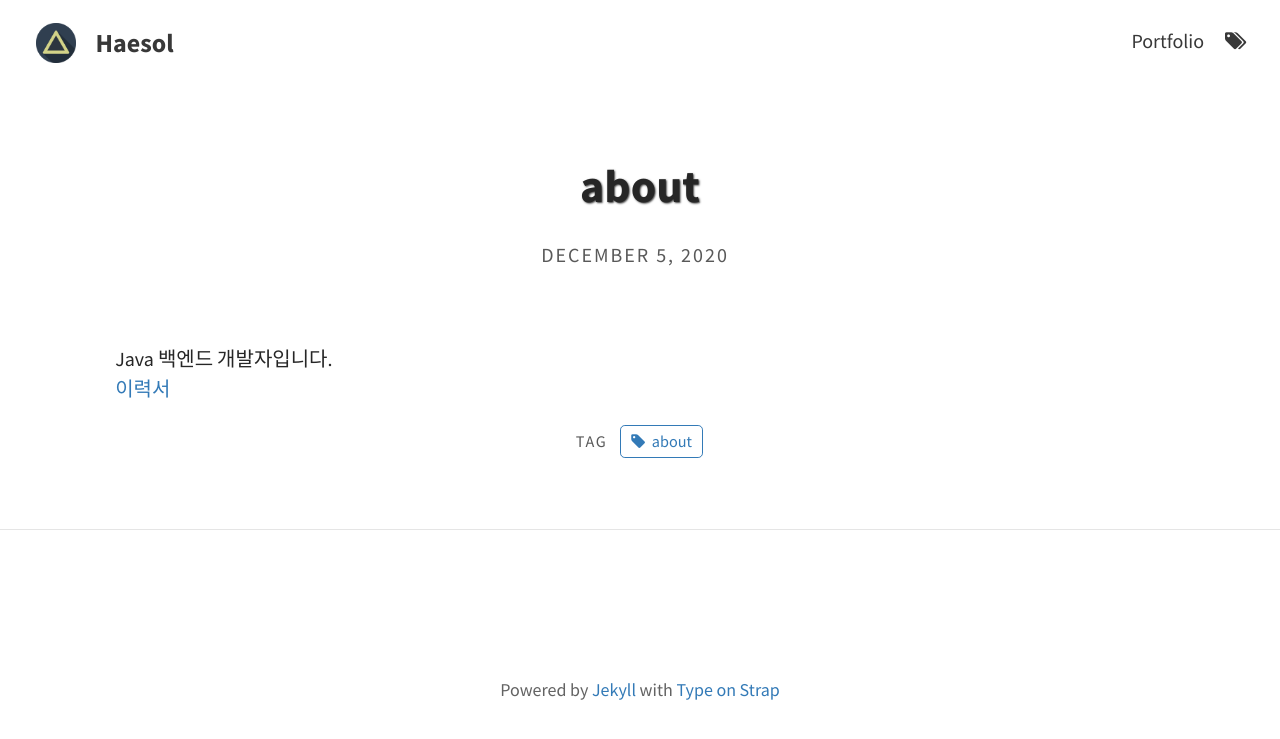
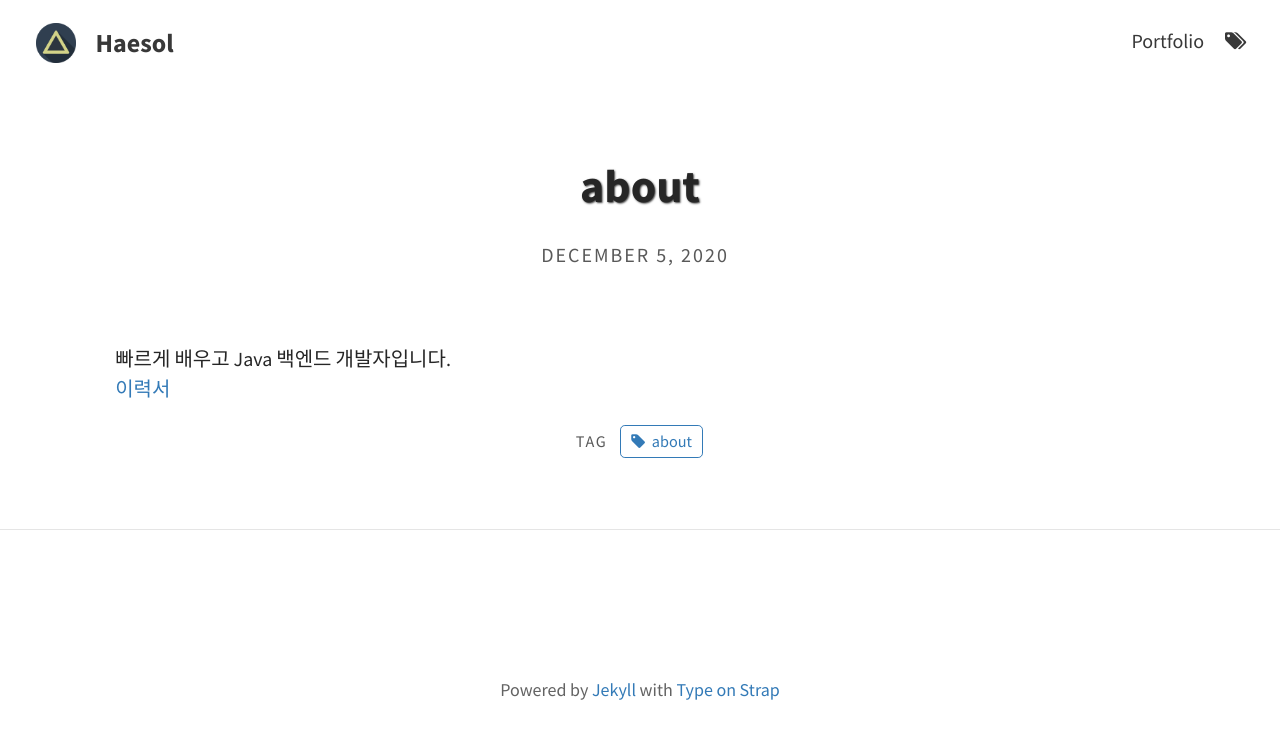
Before and after one commit to stbpiza/stbpiza.github.io, a Jekyll site: the page built from _posts/2020-12-05-about.md, in a window 1280 px wide. Shown: the top 739 px of the page. Built offline with Jekyll 4.4.1, drawn with Linux system fonts in a browser that asks for light colours.

Commit message:
Update 2020-12-05-about.md

```diff
--- a/_posts/2020-12-05-about.md
+++ b/_posts/2020-12-05-about.md
@@ -5,5 +5,6 @@ tags: [about]
 excerpt_separator: <!--more-->
 ---
 
+빠르게 배우고
 Java 백엔드 개발자입니다.
 [이력서](https://www.notion.so/Java-561d631ee61d4e10b349bbf9167a5f9d)
```
